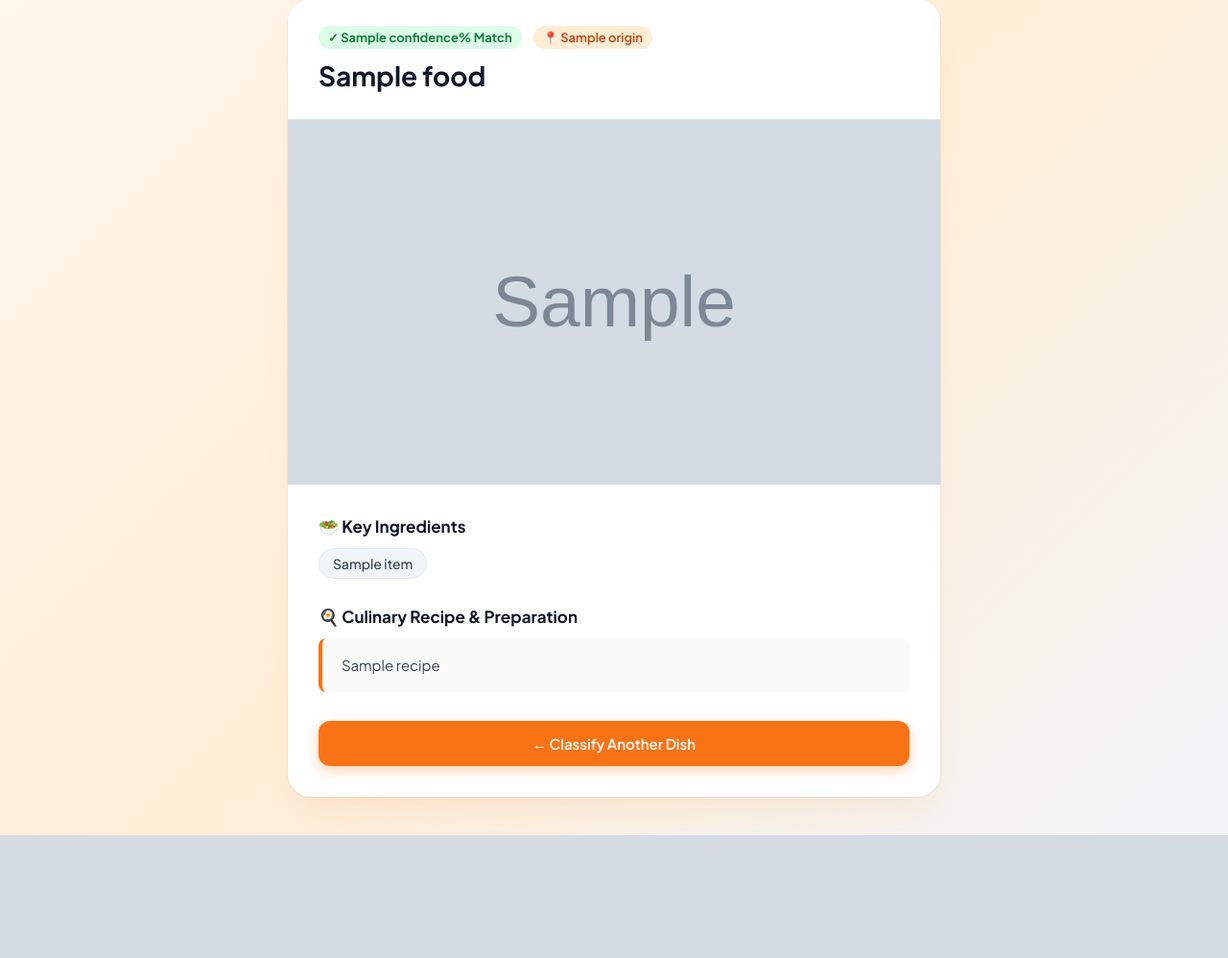
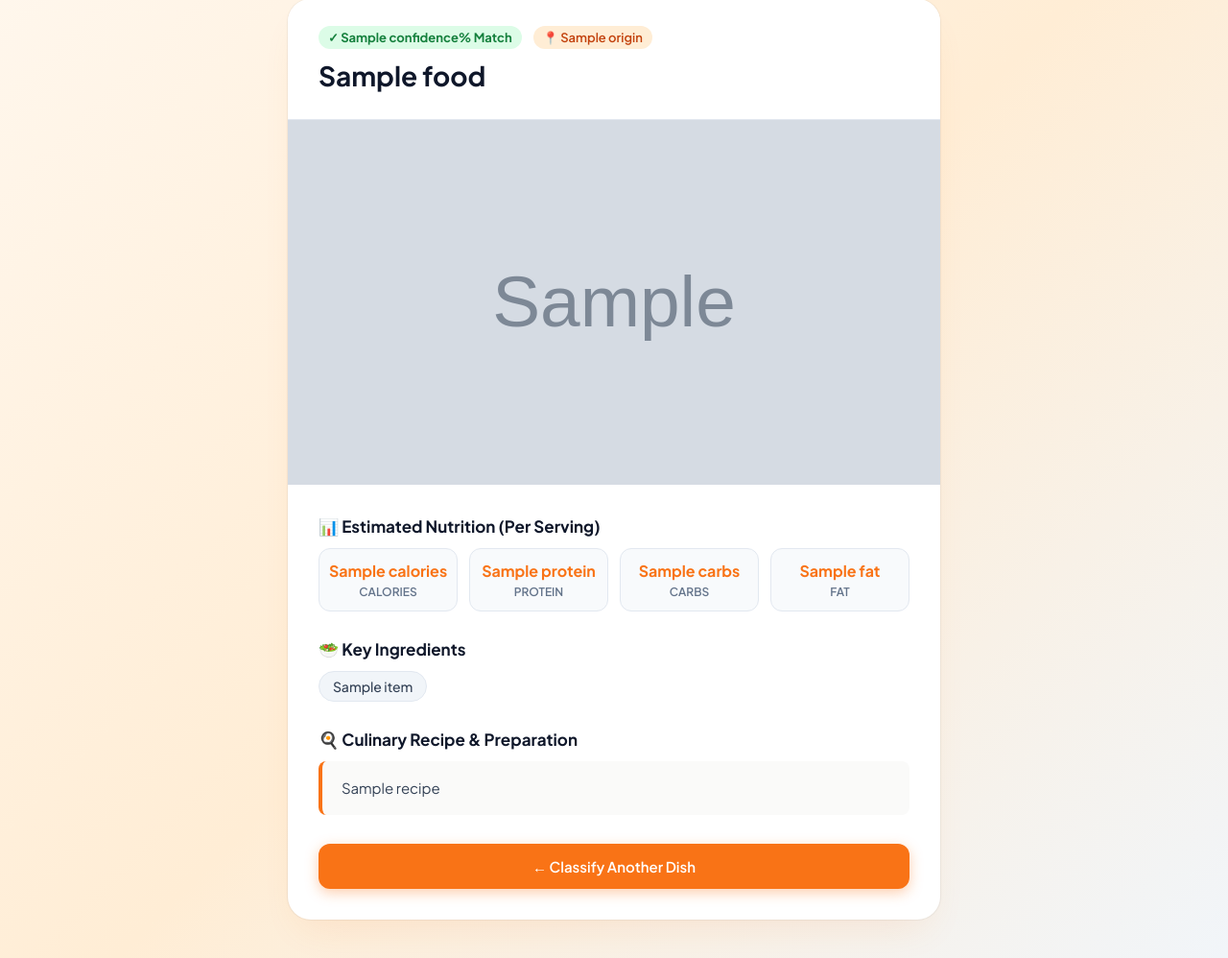
Before and after one commit to sakshamgupta04/Food-Recogniton, a Flask app: template app/Templates/result.html in a window 1280 px wide. Shown: the part 41-1039 px from the top of the page at 96% size. Before the commit the page ends 911 px from the top, so only its background shows below. Run offline with Flask 3, Linux system fonts and the light colour scheme; the template is opened without the code that fills it: most values are stand-ins (such as "Sample title", 1, 10 or a date in 2020); grey boxes marked "Sample" are stand-in pictures.

Commit message:
Add nutritional breakdown, top-5 confidence predictions, and UI improvements

```diff
--- a/app/Templates/result.html
+++ b/app/Templates/result.html
@@ -97,6 +97,56 @@
             align-items: center;
             gap: 8px;
         }
+        .nutrition-grid {
+            display: grid;
+            grid-template-columns: repeat(4, 1fr);
+            gap: 12px;
+            margin-bottom: 28px;
+        }
+        .nutrition-card {
+            background: #f8fafc;
+            border: 1px solid var(--border-color);
+            border-radius: 12px;
+            padding: 12px 8px;
+            text-align: center;
+        }
+        .nutrition-card .val {
+            font-size: 16px;
+            font-weight: 700;
+            color: var(--primary);
+            margin-bottom: 4px;
+        }
+        .nutrition-card .lbl {
+            font-size: 12px;
+            color: var(--text-muted);
+            text-transform: uppercase;
+            font-weight: 600;
+        }
+        .prediction-bars {
+            margin-bottom: 28px;
+        }
+        .pred-item {
+            margin-bottom: 10px;
+        }
+        .pred-header {
+            display: flex;
+            justify-content: space-between;
+            font-size: 14px;
+            font-weight: 600;
+            margin-bottom: 4px;
+            color: var(--text-dark);
+        }
+        .progress-track {
+            background: #f1f5f9;
+            border-radius: 8px;
+            height: 8px;
+            overflow: hidden;
+        }
+        .progress-fill {
+            background: linear-gradient(90deg, #f97316, #fb923c);
+            height: 100%;
+            border-radius: 8px;
+        }
         .ingredients-list {
             list-style: none;
             display: flex;
@@ -156,6 +206,45 @@
         </div>
 
         <div class="content">
+            {% if info.nutrition %}
+            <div class="section-title">📊 Estimated Nutrition (Per Serving)</div>
+            <div class="nutrition-grid">
+                <div class="nutrition-card">
+                    <div class="val">{{ info.nutrition.calories }}</div>
+                    <div class="lbl">Calories</div>
+                </div>
+                <div class="nutrition-card">
+                    <div class="val">{{ info.nutrition.protein }}</div>
+                    <div class="lbl">Protein</div>
+                </div>
+                <div class="nutrition-card">
+                    <div class="val">{{ info.nutrition.carbs }}</div>
+                    <div class="lbl">Carbs</div>
+                </div>
+                <div class="nutrition-card">
+                    <div class="val">{{ info.nutrition.fat }}</div>
+                    <div class="lbl">Fat</div>
+                </div>
+            </div>
+            {% endif %}
+
+            {% if predictions and predictions|length > 1 %}
+            <div class="section-title">🔍 Top Predictions & Confidence</div>
+            <div class="prediction-bars">
+                {% for pred in predictions %}
+                <div class="pred-item">
+                    <div class="pred-header">
+                        <span>{{ pred.name }}</span>
+                        <span>{{ pred.confidence }}%</span>
+                    </div>
+                    <div class="progress-track">
+                        <div class="progress-fill" style="width: {{ pred.confidence }}%;"></div>
+                    </div>
+                </div>
+                {% endfor %}
+            </div>
+            {% endif %}
+
             <div class="section-title">🥗 Key Ingredients</div>
             <ul class="ingredients-list">
                 {% for item in info.ingredients %}
--- a/app/food_classifier.py
+++ b/app/food_classifier.py
@@ -25,10 +25,13 @@ else:
 model.eval()
 print("Food Classifier loaded successfully!")
 
-def predict_food(image_path):
+def predict_food(image_path, top_k=5):
     """
     Predicts the food category from an image file.
-    Returns: (food_name, confidence_percent)
+    Returns:
+        top_name (str): The top predicted food dish.
+        top_confidence (float): Confidence percentage of the top dish.
+        top_predictions (list): List of dicts with name & confidence for top K predictions.
     """
     image = Image.open(image_path).convert("RGB")
     inputs = processor(images=image, return_tensors="pt")
@@ -37,11 +40,19 @@ def predict_food(image_path):
         outputs = model(**inputs)
         logits = outputs.logits
         probs = torch.nn.functional.softmax(logits, dim=-1)
-        top_prob, top_idx = torch.topk(probs, 1)
+        top_probs, top_indices = torch.topk(probs, min(top_k, probs.shape[-1]))
 
-    predicted_label = model.config.id2label[top_idx.item()]
-    confidence = top_prob.item() * 100.0
+    top_predictions = []
+    for prob, idx in zip(top_probs[0], top_indices[0]):
+        raw_label = model.config.id2label[idx.item()]
+        conf = round(prob.item() * 100.0, 1)
+        formatted_name = raw_label.replace("_", " ").title()
+        top_predictions.append({
+            "name": formatted_name,
+            "confidence": conf
+        })
 
-    # Format label e.g., 'spaghetti_bolognese' -> 'Spaghetti Bolognese'
-    formatted_label = predicted_label.replace("_", " ").title()
-    return formatted_label, round(confidence, 1)
+    top_name = top_predictions[0]["name"]
+    top_confidence = top_predictions[0]["confidence"]
+
+    return top_name, top_confidence, top_predictions
--- a/app/main.py
+++ b/app/main.py
@@ -31,7 +31,7 @@ def index():
             file.save(filepath)
 
             # Predict food using the classifier
-            food_name, confidence = predict_food(filepath)
+            food_name, confidence, top_predictions = predict_food(filepath, top_k=5)
             info = get_food_info(food_name)
 
             # Web image URL
@@ -41,6 +41,7 @@ def index():
                 'result.html',
                 food=food_name,
                 confidence=confidence,
+                predictions=top_predictions,
                 info=info,
                 image=image_url
             )
```
Also changed, not shown: app/food_info.py (+27 -2 lines), README.md.
